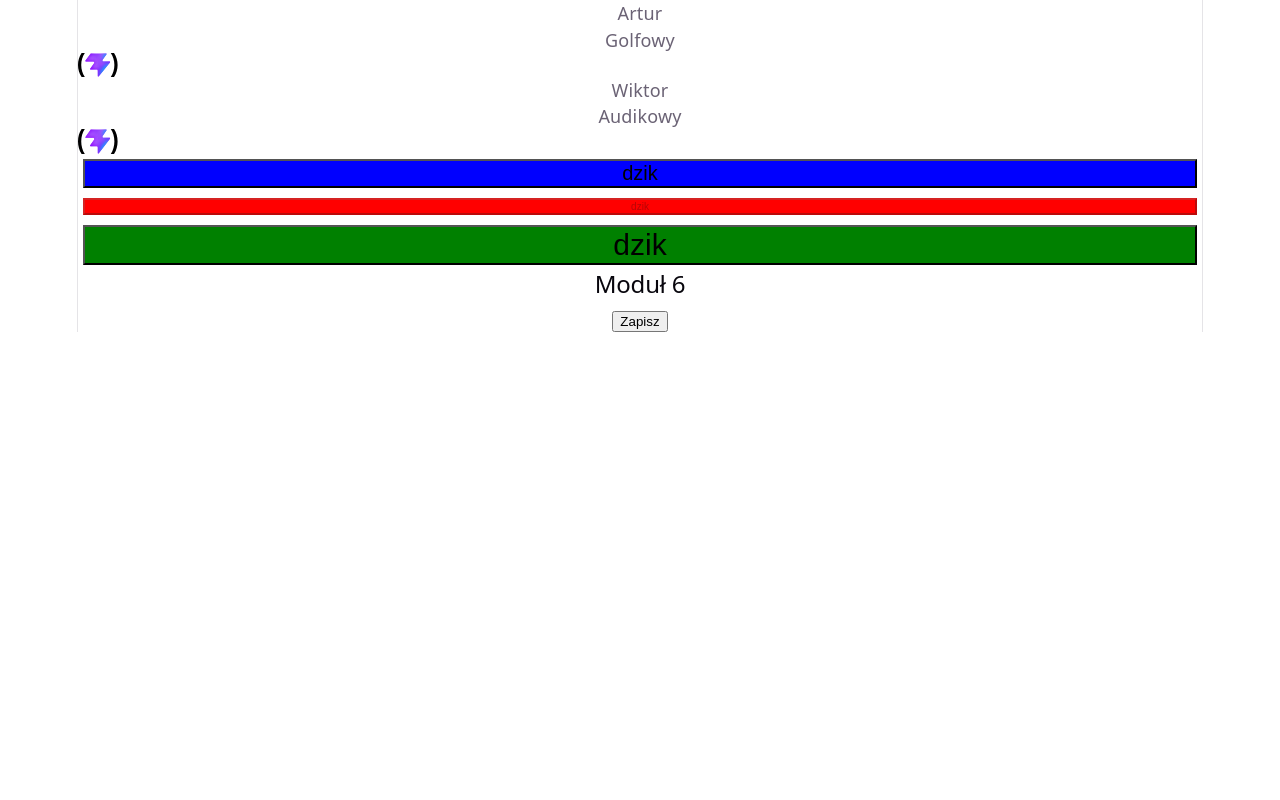
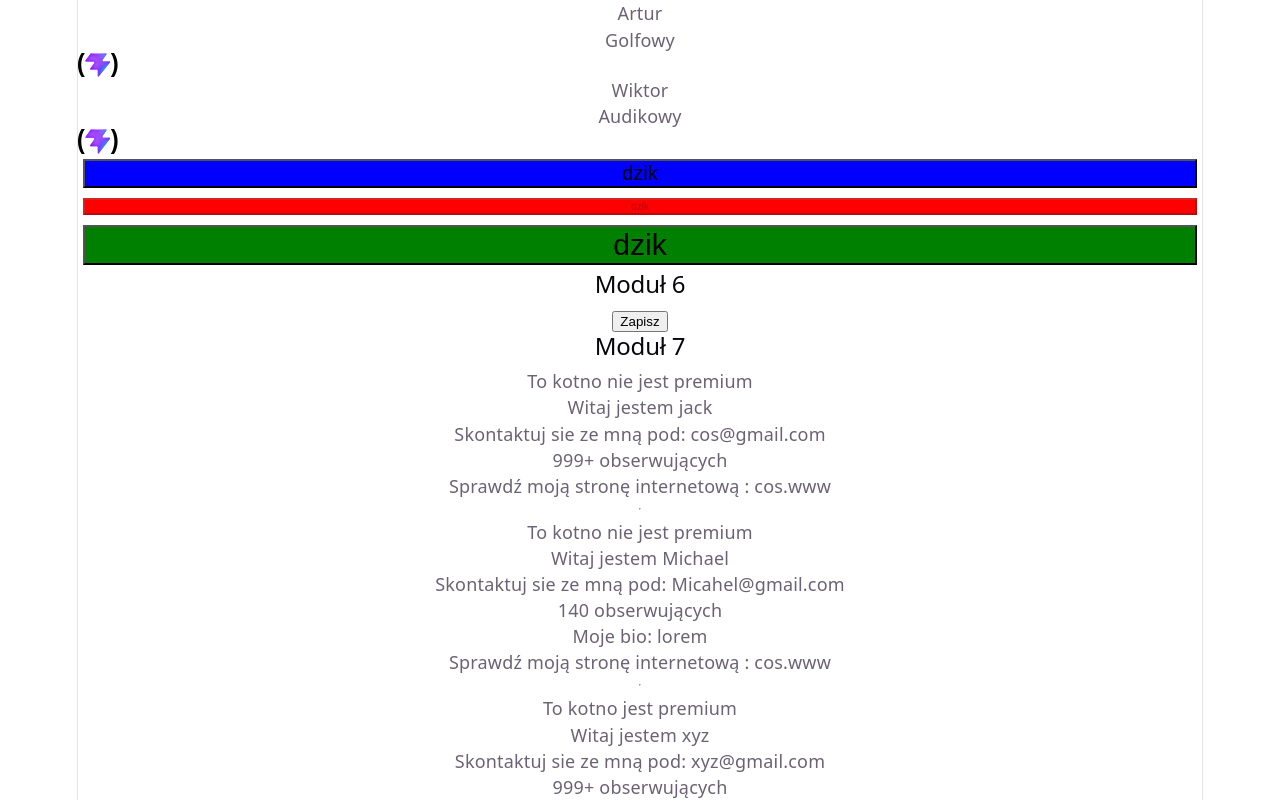
Before and after one commit to AshinaGenichiro/React1-8, a React (Vite) app: page / in a window 1280 px wide. Shown: the part 1478-2278 px from the top of the page. Before the commit the page ends 1810 px from the top, so only its background shows below. Built offline with nearby package versions, Linux system fonts and the light colour scheme.

Commit message:
moduł 7

```diff
--- /dev/null
+++ b/src/components/UserProfile.jsx
@@ -0,0 +1,32 @@
+import { renderToStaticMarkup } from "react-dom/server"
+
+function UserProfile({name,email,bio,website,isPremium=false,followerCount})
+{
+   function isUserPremium()
+   {
+
+    if(isPremium == false)
+    {
+        return <>
+        <p>To kotno nie jest premium</p>
+        </>
+    }
+    else{
+        return <>
+        <p>To kotno jest premium</p>
+        </>
+    }
+   }
+
+    return (
+        <>
+        {isUserPremium()}
+        <p>Witaj jestem {name}</p>
+        <p>Skontaktuj sie ze mną pod: {email}</p>
+        {followerCount >= 999 ? <p>999+ obserwujących</p> : <p>{followerCount} obserwujących</p>}
+        {bio && (<p>Moje bio: {bio}</p>)}
+        {website && (<p>Sprawdź moją stronę internetową : {website}</p>)}
+        </>
+    )
+}
+export default UserProfile
--- a/src/main.jsx
+++ b/src/main.jsx
@@ -11,6 +11,7 @@ import UserCard from './components/UserCard.jsx'
 import viteLogo from './assets/vite.svg'
 import ButtonComponent from './components/ButtonComponent.jsx'
 import ToolTip from './components/ToolTip.jsx'
+import UserProfile from './components/UserProfile.jsx'
 createRoot(document.getElementById('root')).render(
   <StrictMode>
     <h2>Moduł 2</h2>
@@ -35,6 +36,12 @@ createRoot(document.getElementById('root')).render(
     <ToolTip hint="Zapisz zmiany">
       <button>Zapisz</button>
     </ToolTip>
+    <h2>Moduł 7</h2>
+    <UserProfile name="jack" email="cos@gmail.com" bio ="" website="cos.www" followerCount={1100}/>
+   <hr></hr>
+    <UserProfile name="Michael" email="Micahel@gmail.com" bio ="lorem" website="cos.www" followerCount={140}/>
+    <hr></hr>
+    <UserProfile name="xyz" email="xyz@gmail.com" bio ="" website="" isPremium={true} followerCount={5000}/>
 
 
 
```
Also changed, not shown: 1 other file (tests, documents, lock files or other folders).
